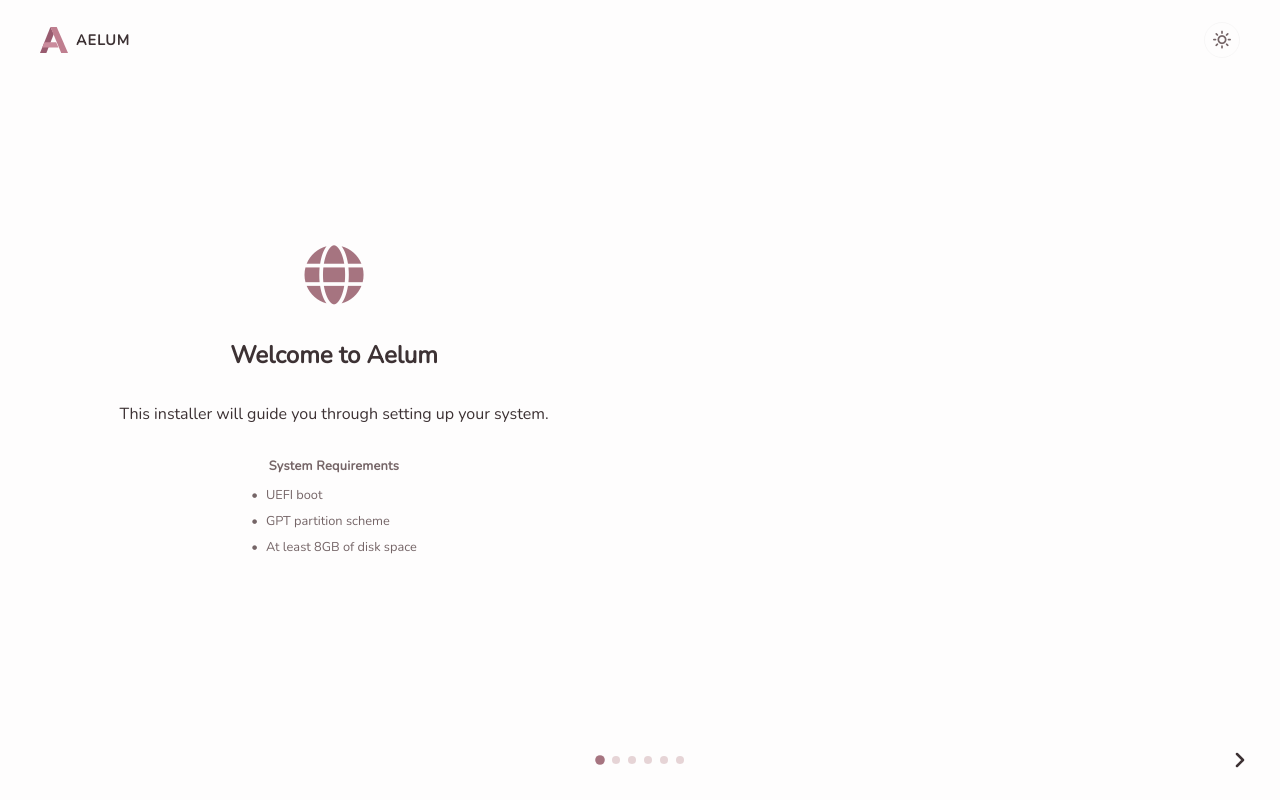
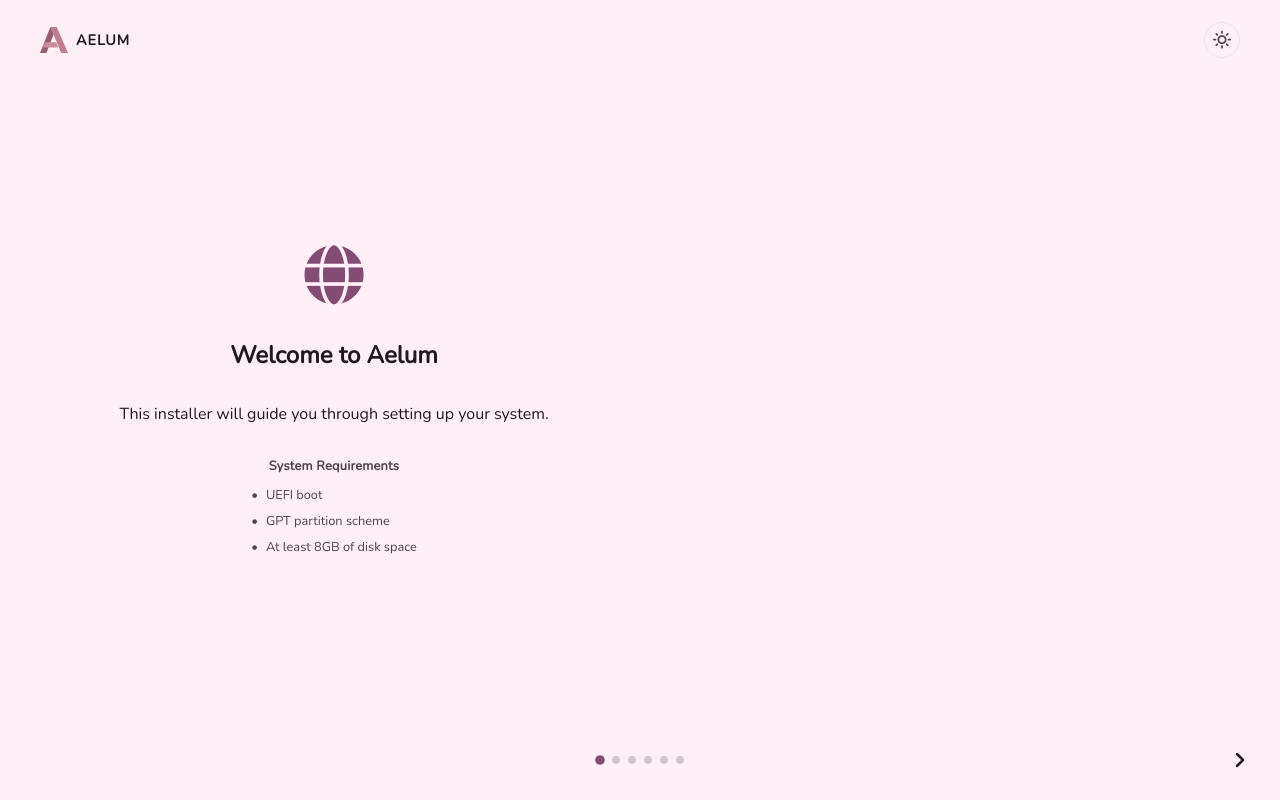
Before and after one commit to aelum-dev/installer, a Svelte app in the folder frontend/: page / in a window 1280 px wide. Built offline with nearby package versions, Linux system fonts and the light colour scheme.

Commit message:
style: adopt DMS light/dark color schemes

```diff
--- a/frontend/src/style.css
+++ b/frontend/src/style.css
@@ -1,120 +1,121 @@
-/* Material 3 color roles mapped to the Aelum mauve/pink palette.
-   The role structure is Material 3 (primary/container, surface containers,
-   outline, error, …); the actual tones are the original Aelum installer palette
-   and the logo's mauve/pink family, not a different generated seed color. */
+/* Material 3 color roles taken from the live DankMaterialShell (DMS) scheme.
+   Light mode uses the exported DMS light palette, dark mode the exported DMS
+   dark palette, so the installer matches the desktop exactly. The semantic
+   aliases below are derived from those roles with color-mix, which keeps both
+   schemes in sync and avoids hard-coded tones drifting from the export. */
 :root {
     color-scheme: light;
 
-    /* ── M3 color roles — light ── */
-    --md-sys-color-primary: #a67480;
+    /* ── M3 color roles — DMS light ── */
+    --md-sys-color-primary: #834c74;
     --md-sys-color-on-primary: #ffffff;
-    --md-sys-color-primary-container: #f2d5da;
-    --md-sys-color-on-primary-container: #3d2430;
-    --md-sys-color-primary-fixed: #f2d5da;
-    --md-sys-color-primary-fixed-dim: #d9aab5;
-    --md-sys-color-on-primary-fixed: #3d2430;
-    --md-sys-color-on-primary-fixed-variant: #6b4450;
+    --md-sys-color-primary-container: #ffd7f0;
+    --md-sys-color-on-primary-container: #35082e;
+    --md-sys-color-primary-fixed: #ffd7f0;
+    --md-sys-color-primary-fixed-dim: #f6b2e0;
+    --md-sys-color-on-primary-fixed: #35082e;
+    --md-sys-color-on-primary-fixed-variant: #68355c;
 
-    --md-sys-color-secondary: #8e7579;
+    --md-sys-color-secondary: #6f5767;
     --md-sys-color-on-secondary: #ffffff;
-    --md-sys-color-secondary-container: #e8d0d4;
-    --md-sys-color-on-secondary-container: #3d2a2e;
-    --md-sys-color-secondary-fixed: #e8d0d4;
-    --md-sys-color-secondary-fixed-dim: #cbb0b5;
-    --md-sys-color-on-secondary-fixed: #3d2a2e;
-    --md-sys-color-on-secondary-fixed-variant: #5c4348;
+    --md-sys-color-secondary-container: #f9daec;
+    --md-sys-color-on-secondary-container: #281623;
+    --md-sys-color-secondary-fixed: #f9daec;
+    --md-sys-color-secondary-fixed-dim: #dcbed0;
+    --md-sys-color-on-secondary-fixed: #281623;
+    --md-sys-color-on-secondary-fixed-variant: #56404f;
 
-    --md-sys-color-tertiary: #a08864;
+    --md-sys-color-tertiary: #815341;
     --md-sys-color-on-tertiary: #ffffff;
-    --md-sys-color-tertiary-container: #ecdcc2;
-    --md-sys-color-on-tertiary-container: #3f2f1c;
-    --md-sys-color-tertiary-fixed: #ecdcc2;
-    --md-sys-color-tertiary-fixed-dim: #d1b991;
-    --md-sys-color-on-tertiary-fixed: #3f2f1c;
-    --md-sys-color-on-tertiary-fixed-variant: #665033;
+    --md-sys-color-tertiary-container: #ffdbce;
+    --md-sys-color-on-tertiary-container: #321205;
+    --md-sys-color-tertiary-fixed: #ffdbce;
+    --md-sys-color-tertiary-fixed-dim: #f5b9a2;
+    --md-sys-color-on-tertiary-fixed: #321205;
+    --md-sys-color-on-tertiary-fixed-variant: #663c2b;
 
-    --md-sys-color-error: #c45858;
+    --md-sys-color-error: #ba1a1a;
     --md-sys-color-on-error: #ffffff;
-    --md-sys-color-error-container: #f4d2ce;
-    --md-sys-color-on-error-container: #4a0f0f;
+    --md-sys-color-error-container: #ffdad6;
+    --md-sys-color-on-error-container: #410002;
 
-    --md-sys-color-surface: #faf7f6;
-    --md-sys-color-on-surface: #3d3234;
-    --md-sys-color-surface-variant: #efe1e2;
-    --md-sys-color-on-surface-variant: #756567;
-    --md-sys-color-surface-dim: #e6dcdc;
-    --md-sys-color-surface-bright: #faf7f6;
+    --md-sys-color-surface: #fff7f9;
+    --md-sys-color-on-surface: #201a1e;
+    --md-sys-color-surface-variant: #efdee6;
+    --md-sys-color-on-surface-variant: #4f444a;
+    --md-sys-color-surface-dim: #e4d7dc;
+    --md-sys-color-surface-bright: #fff7f9;
     --md-sys-color-surface-container-lowest: #ffffff;
-    --md-sys-color-surface-container-low: #fefdfd;
-    --md-sys-color-surface-container: #faf7f6;
-    --md-sys-color-surface-container-high: #f5f0f0;
-    --md-sys-color-surface-container-highest: #efe8e9;
+    --md-sys-color-surface-container-low: #fef0f6;
+    --md-sys-color-surface-container: #fff7f9;
+    --md-sys-color-surface-container-high: #f8eaf0;
+    --md-sys-color-surface-container-highest: #f2e5ea;
 
-    --md-sys-color-outline: #9e8e90;
-    --md-sys-color-outline-variant: #e6d4d6;
+    --md-sys-color-outline: #81737b;
+    --md-sys-color-outline-variant: #d2c2ca;
     --md-sys-color-shadow: #000000;
     --md-sys-color-scrim: #000000;
-    --md-sys-color-inverse-surface: #3d3234;
-    --md-sys-color-inverse-on-surface: #faf7f6;
-    --md-sys-color-inverse-primary: #f2d5da;
-    --md-sys-color-surface-tint: #a67480;
-    --md-sys-color-background: #faf7f6;
-    --md-sys-color-on-background: #3d3234;
+    --md-sys-color-inverse-surface: #362e33;
+    --md-sys-color-inverse-on-surface: #fbedf3;
+    --md-sys-color-inverse-primary: #f6b2e0;
+    --md-sys-color-surface-tint: #834c74;
+    --md-sys-color-background: #fff7f9;
+    --md-sys-color-on-background: #201a1e;
 
     /* ── Semantic aliases used by the wizard components ── */
     --color-surface: var(--md-sys-color-surface);
     --color-bg: var(--md-sys-color-surface);
     --color-bg-white: var(--md-sys-color-surface-container-lowest);
     --color-bg-light: var(--md-sys-color-surface-container-low);
-    --color-bg-hover: #8e666600;
-    --color-bg-neutral-hover: #f5f5f5;
+    --color-bg-hover: transparent;
+    --color-bg-neutral-hover: var(--md-sys-color-surface-container-high);
 
     --color-text: var(--md-sys-color-on-surface);
     --color-text-muted: var(--md-sys-color-on-surface-variant);
-    --color-text-light: #d4c0c2;
+    --color-text-light: var(--md-sys-color-outline);
 
     --color-primary: var(--md-sys-color-primary);
     --color-primary-hover: color-mix(in srgb, var(--md-sys-color-primary) 86%, var(--md-sys-color-shadow));
     --color-on-primary: var(--md-sys-color-on-primary);
-    --color-primary-light: rgba(166, 116, 128, 0.08);
-    --color-primary-lighter: rgba(166, 116, 128, 0.02);
-    --color-primary-shadow: rgba(166, 116, 128, 0.30);
+    --color-primary-light: color-mix(in srgb, var(--md-sys-color-primary) 8%, transparent);
+    --color-primary-lighter: color-mix(in srgb, var(--md-sys-color-primary) 3%, transparent);
+    --color-primary-shadow: color-mix(in srgb, var(--md-sys-color-primary) 30%, transparent);
     --color-progress: var(--md-sys-color-primary);
 
     --color-secondary: var(--md-sys-color-secondary);
-    --color-secondary-hover: #e8d0d4;
+    --color-secondary-hover: color-mix(in srgb, var(--md-sys-color-secondary) 86%, var(--md-sys-color-shadow));
     --color-tertiary: var(--md-sys-color-tertiary);
-    --color-tertiary-hover: #d8e6cc;
+    --color-tertiary-hover: color-mix(in srgb, var(--md-sys-color-tertiary) 86%, var(--md-sys-color-shadow));
 
     --color-focus: var(--md-sys-color-primary);
-    --color-focus-strong: #8e5a66;
+    --color-focus-strong: color-mix(in srgb, var(--md-sys-color-primary) 78%, var(--md-sys-color-on-surface));
 
     --color-danger: var(--md-sys-color-error);
     --color-danger-hover: var(--md-sys-color-error-container);
-    --color-danger-shadow: rgba(196, 88, 88, 0.28);
-    --color-danger-bg: rgba(196, 88, 88, 0.09);
+    --color-danger-shadow: color-mix(in srgb, var(--md-sys-color-error) 28%, transparent);
+    --color-danger-bg: color-mix(in srgb, var(--md-sys-color-error) 9%, transparent);
     --color-danger-text: var(--md-sys-color-on-error);
-    --color-danger-focus: rgba(196, 88, 88, 0.30);
-    --color-danger-error-bg: rgba(196, 88, 88, 0.07);
-    --color-danger-error-hover: rgba(196, 88, 88, 0.11);
+    --color-danger-focus: color-mix(in srgb, var(--md-sys-color-error) 30%, transparent);
+    --color-danger-error-bg: color-mix(in srgb, var(--md-sys-color-error) 7%, transparent);
+    --color-danger-error-hover: color-mix(in srgb, var(--md-sys-color-error) 11%, transparent);
 
     --color-warning: var(--md-sys-color-tertiary);
-    --color-warning-light: rgba(220, 195, 160, 0.10);
-    --color-warning-bg: rgba(220, 195, 160, 0.08);
+    --color-warning-light: color-mix(in srgb, var(--md-sys-color-tertiary) 10%, transparent);
+    --color-warning-bg: color-mix(in srgb, var(--md-sys-color-tertiary) 8%, transparent);
     --color-warning-text: var(--md-sys-color-tertiary);
 
-    --color-info-bg: rgba(220, 195, 160, 0.10);
-    --color-mauve-light: rgba(220, 195, 160, 0.10);
+    --color-info-bg: color-mix(in srgb, var(--md-sys-color-tertiary) 10%, transparent);
+    --color-mauve-light: color-mix(in srgb, var(--md-sys-color-primary) 10%, transparent);
 
     --color-border: var(--md-sys-color-outline);
     --color-border-light: var(--md-sys-color-outline-variant);
     --color-border-dark: var(--md-sys-color-on-surface-variant);
-    --color-border-subtle: rgba(0, 0, 0, 0.03);
+    --color-border-subtle: color-mix(in srgb, var(--md-sys-color-on-surface) 6%, transparent);
 
     --color-overlay: rgba(0, 0, 0, 0.55);
     --color-overlay-shadow: rgba(0, 0, 0, 0.25);
-    --color-white-glow: rgba(255, 247, 246, 0.12);
-    --color-white-glow-strong: rgba(255, 247, 246, 0.20);
+    --color-white-glow: color-mix(in srgb, var(--md-sys-color-on-surface) 8%, transparent);
+    --color-white-glow-strong: color-mix(in srgb, var(--md-sys-color-on-primary) 45%, transparent);
 
     /* ═══ Typography ═══ */
 
@@ -163,9 +164,9 @@
     --radius-pill: 999px;
 
     /* ═══ Shadows ═══ */
-    --shadow-sm: 0 2px 6px rgba(61, 50, 52, 0.06);
-    --shadow-md: 0 4px 12px rgba(61, 50, 52, 0.10);
-    --shadow-primary: 0 4px 12px rgba(166, 116, 128, 0.28);
+    --shadow-sm: 0 2px 6px color-mix(in srgb, var(--md-sys-color-on-surface) 6%, transparent);
+    --shadow-md: 0 4px 12px color-mix(in srgb, var(--md-sys-color-on-surface) 10%, transparent);
+    --shadow-primary: 0 4px 12px color-mix(in srgb, var(--md-sys-color-primary) 28%, transparent);
 
     /* Mono font for code elements */
     --font-mono: "JetBrains Mono", "Fira Code", "Cascadia Code", "Consolas", monospace;
@@ -181,130 +182,128 @@
     --theme-ease: cubic-bezier(0.4, 0, 0.2, 1);
 }
 
-/* Material 3 color scheme — dark.
-   Same M3 roles as the light scheme, with the dark surface family. Elevated
-   cards use surface-container-high so they sit above the surface; the header
-   and hover surfaces use the container-low/high steps. */
-/* Material 3 color roles mapped to the Aelum mauve/pink palette — dark. */
+/* Material 3 color roles — DMS dark scheme.
+   Near-black surfaces with a lavender primary, matching the DMS dark export.
+   Elevated cards use surface-container-high so they sit above the surface; the
+   header and hover surfaces use the container-low/high steps. */
 [data-theme="dark"] {
     color-scheme: dark;
 
-    /* ── M3 color roles — dark ── */
-    --md-sys-color-primary: #cfa3ae;
-    --md-sys-color-on-primary: #211a1e;
-    --md-sys-color-primary-container: #5a3a43;
-    --md-sys-color-on-primary-container: #ffd9e1;
-    --md-sys-color-primary-fixed: #f2d5da;
-    --md-sys-color-primary-fixed-dim: #cfa3ae;
-    --md-sys-color-on-primary-fixed: #3d2430;
-    --md-sys-color-on-primary-fixed-variant: #6b4450;
+    /* ── M3 color roles — DMS dark ── */
+    --md-sys-color-primary: #cfbdfe;
+    --md-sys-color-on-primary: #36275d;
+    --md-sys-color-primary-container: #4d3d75;
+    --md-sys-color-on-primary-container: #e9ddff;
+    --md-sys-color-primary-fixed: #e9ddff;
+    --md-sys-color-primary-fixed-dim: #cfbdfe;
+    --md-sys-color-on-primary-fixed: #201047;
+    --md-sys-color-on-primary-fixed-variant: #4d3d75;
 
-    --md-sys-color-secondary: #b48ea4;
-    --md-sys-color-on-secondary: #2a1b24;
-    --md-sys-color-secondary-container: #5a3f4b;
-    --md-sys-color-on-secondary-container: #f0dbe6;
-    --md-sys-color-secondary-fixed: #e8d0d4;
-    --md-sys-color-secondary-fixed-dim: #b48ea4;
-    --md-sys-color-on-secondary-fixed: #3d2a2e;
-    --md-sys-color-on-secondary-fixed-variant: #5c4348;
+    --md-sys-color-secondary: #cbc2db;
+    --md-sys-color-on-secondary: #332d41;
+    --md-sys-color-secondary-container: #4a4458;
+    --md-sys-color-on-secondary-container: #e8def8;
+    --md-sys-color-secondary-fixed: #e8def8;
+    --md-sys-color-secondary-fixed-dim: #cbc2db;
+    --md-sys-color-on-secondary-fixed: #1e192b;
+    --md-sys-color-on-secondary-fixed-variant: #4a4458;
 
-    --md-sys-color-tertiary: #c3ab82;
-    --md-sys-color-on-tertiary: #302611;
-    --md-sys-color-tertiary-container: #5a4a33;
-    --md-sys-color-on-tertiary-container: #f5e5c5;
-    --md-sys-color-tertiary-fixed: #ecdcc2;
-    --md-sys-color-tertiary-fixed-dim: #c3ab82;
-    --md-sys-color-on-tertiary-fixed: #3f2f1c;
-    --md-sys-color-on-tertiary-fixed-variant: #665033;
+    --md-sys-color-tertiary: #efb8c8;
+    --md-sys-color-on-tertiary: #4a2532;
+    --md-sys-color-tertiary-container: #633b48;
+    --md-sys-color-on-tertiary-container: #ffd9e3;
+    --md-sys-color-tertiary-fixed: #ffd9e3;
+    --md-sys-color-tertiary-fixed-dim: #efb8c8;
+    --md-sys-color-on-tertiary-fixed: #31101d;
+    --md-sys-color-on-tertiary-fixed-variant: #633b48;
 
-    --md-sys-color-error: #e08585;
-    --md-sys-color-on-error: #1a1514;
-    --md-sys-color-error-container: #8a4a4a;
+    --md-sys-color-error: #ffb4ab;
+    --md-sys-color-on-error: #690005;
+    --md-sys-color-error-container: #93000a;
     --md-sys-color-on-error-container: #ffdad6;
 
-    /* The live wallpaper (bg-dark.png) is #332e32; keep these in sync. */
-    --md-sys-color-surface: #332e32;
-    --md-sys-color-on-surface: #ece6ea;
-    --md-sys-color-surface-variant: #5b525a;
-    --md-sys-color-on-surface-variant: #cbc3c9;
-    --md-sys-color-surface-dim: #2d292d;
-    --md-sys-color-surface-bright: #4d444a;
-    --md-sys-color-surface-container-lowest: #3d363c;
-    --md-sys-color-surface-container-low: #453d43;
-    --md-sys-color-surface-container: #3d363c;
-    --md-sys-color-surface-container-high: #4d444a;
-    --md-sys-color-surface-container-highest: #574e55;
+    --md-sys-color-surface: #141218;
+    --md-sys-color-on-surface: #e6e0e9;
+    --md-sys-color-surface-variant: #49454e;
+    --md-sys-color-on-surface-variant: #cac4cf;
+    --md-sys-color-surface-dim: #141218;
+    --md-sys-color-surface-bright: #3b383e;
+    --md-sys-color-surface-container-lowest: #0f0d13;
+    --md-sys-color-surface-container-low: #1d1b20;
+    --md-sys-color-surface-container: #141218;
+    --md-sys-color-surface-container-high: #211f24;
+    --md-sys-color-surface-container-highest: #2b292f;
 
-    --md-sys-color-outline: #a49aa2;
-    --md-sys-color-outline-variant: #5b525a;
+    --md-sys-color-outline: #948f99;
+    --md-sys-color-outline-variant: #49454e;
     --md-sys-color-shadow: #000000;
     --md-sys-color-scrim: #000000;
-    --md-sys-color-inverse-surface: #ece6ea;
-    --md-sys-color-inverse-on-surface: #453d43;
-    --md-sys-color-inverse-primary: #a67480;
-    --md-sys-color-surface-tint: #cfa3ae;
-    --md-sys-color-background: #332e32;
-    --md-sys-color-on-background: #ece6ea;
+    --md-sys-color-inverse-surface: #e6e0e9;
+    --md-sys-color-inverse-on-surface: #322f35;
+    --md-sys-color-inverse-primary: #65558f;
+    --md-sys-color-surface-tint: #cfbdfe;
+    --md-sys-color-background: #141218;
+    --md-sys-color-on-background: #e6e0e9;
 
-    /* ── Semantic aliases (Aelum mauve/pink dark palette) ── */
-    --color-surface: #574e55;
-    --color-bg: #332e32;
-    --color-bg-white: #4d444a;
-    --color-bg-light: #453d43;
-    --color-bg-hover: rgba(255, 255, 255, 0.08);
-    --color-bg-neutral-hover: #574e55;
+    /* ── Semantic aliases (DMS dark palette) ── */
+    --color-surface: var(--md-sys-color-surface-container-high);
+    --color-bg: var(--md-sys-color-surface);
+    --color-bg-white: var(--md-sys-color-surface-container-low);
+    --color-bg-light: var(--md-sys-color-surface-container-low);
+    --color-bg-hover: color-mix(in srgb, var(--md-sys-color-on-surface) 8%, transparent);
+    --color-bg-neutral-hover: var(--md-sys-color-surface-container-highest);
 
-    --color-text: #ece6ea;
-    --color-text-muted: #cbc3c9;
-    --color-text-light: #aaa2a8;
+    --color-text: var(--md-sys-color-on-surface);
+    --color-text-muted: var(--md-sys-color-on-surface-variant);
+    --color-text-light: var(--md-sys-color-outline);
 
-    --color-primary: #cfa3ae;
+    --color-primary: var(--md-sys-color-primary);
     --color-primary-hover: color-mix(in srgb, var(--md-sys-color-primary) 86%, var(--md-sys-color-shadow));
-    --color-on-primary: #211a1e;
-    --color-primary-light: rgba(207, 163, 174, 0.16);
-    --color-primary-lighter: rgba(207, 163, 174, 0.08);
-    --color-primary-shadow: rgba(207, 163, 174, 0.25);
-    --color-progress: #cfa3ae;
+    --color-on-primary: var(--md-sys-color-on-primary);
+    --color-primary-light: color-mix(in srgb, var(--md-sys-color-primary) 16%, transparent);
+    --color-primary-lighter: color-mix(in srgb, var(--md-sys-color-primary) 8%, transparent);
+    --color-primary-shadow: color-mix(in srgb, var(--md-sys-color-primary) 25%, transparent);
+    --color-progress: var(--md-sys-color-primary);
 
-    --color-secondary: #b48ea4;
-    --color-secondary-hover: #9c748c;
-    --color-tertiary: #c3ab82;
-    --color-tertiary-hover: #a8936f;
+    --color-secondary: var(--md-sys-color-secondary);
+    --color-secondary-hover: color-mix(in srgb, var(--md-sys-color-secondary) 86%, var(--md-sys-color-shadow));
+    --color-tertiary: var(--md-sys-color-tertiary);
+    --color-tertiary-hover: color-mix(in srgb, var(--md-sys-color-tertiary) 86%, var(--md-sys-color-shadow));
 
-    --color-focus: #cfa3ae;
-    --color-focus-strong: #e0b7bf;
+    --color-focus: var(--md-sys-color-primary);
+    --color-focus-strong: color-mix(in srgb, var(--md-sys-color-primary) 78%, var(--md-sys-color-on-surface));
 
-    --color-danger: #e08585;
-    --color-danger-hover: #8a4a4a;
-    --color-danger-shadow: rgba(224, 133, 133, 0.25);
-    --color-danger-bg: rgba(224, 133, 133, 0.16);
-    --color-danger-text: #1a1514;
-    --color-danger-focus: rgba(224, 133, 133, 0.30);
-    --color-danger-error-bg: rgba(224, 133, 133, 0.10);
-    --color-danger-error-hover: rgba(224, 133, 133, 0.16);
+    --color-danger: var(--md-sys-color-error);
+    --color-danger-hover: var(--md-sys-color-error-container);
+    --color-danger-shadow: color-mix(in srgb, var(--md-sys-color-error) 25%, transparent);
+    --color-danger-bg: color-mix(in srgb, var(--md-sys-color-error) 16%, transparent);
+    --color-danger-text: var(--md-sys-color-on-error);
+    --color-danger-focus: color-mix(in srgb, var(--md-sys-color-error) 30%, transparent);
+    --color-danger-error-bg: color-mix(in srgb, var(--md-sys-color-error) 10%, transparent);
+    --color-danger-error-hover: color-mix(in srgb, var(--md-sys-color-error) 16%, transparent);
 
-    --color-warning: #c3ab82;
-    --color-warning-light: rgba(195, 171, 130, 0.12);
-    --color-warning-bg: rgba(195, 171, 130, 0.10);
-    --color-warning-text: #c3ab82;
+    --color-warning: var(--md-sys-color-tertiary);
+    --color-warning-light: color-mix(in srgb, var(--md-sys-color-tertiary) 12%, transparent);
+    --color-warning-bg: color-mix(in srgb, var(--md-sys-color-tertiary) 10%, transparent);
+    --color-warning-text: var(--md-sys-color-tertiary);
 
-    --color-info-bg: rgba(195, 171, 130, 0.12);
-    --color-mauve-light: rgba(195, 171, 130, 0.12);
+    --color-info-bg: color-mix(in srgb, var(--md-sys-color-tertiary) 12%, transparent);
+    --color-mauve-light: color-mix(in srgb, var(--md-sys-color-primary) 12%, transparent);
 
-    --color-border: #a49aa2;
-    --color-border-light: #5b525a;
-    --color-border-dark: #d6cfd4;
-    --color-border-subtle: rgba(255, 255, 255, 0.08);
+    --color-border: var(--md-sys-color-outline);
+    --color-border-light: var(--md-sys-color-outline-variant);
+    --color-border-dark: var(--md-sys-color-on-surface-variant);
+    --color-border-subtle: color-mix(in srgb, var(--md-sys-color-on-surface) 8%, transparent);
 
     --color-overlay: rgba(0, 0, 0, 0.60);
     --color-overlay-shadow: rgba(0, 0, 0, 0.40);
-    --color-white-glow: rgba(255, 247, 246, 0.10);
-    --color-white-glow-strong: rgba(255, 247, 246, 0.18);
+    --color-white-glow: color-mix(in srgb, var(--md-sys-color-on-surface) 8%, transparent);
+    --color-white-glow-strong: color-mix(in srgb, var(--md-sys-color-on-primary) 55%, transparent);
 
     /* ═══ Shadows ═══ */
     --shadow-sm: 0 2px 6px rgba(0, 0, 0, 0.30);
     --shadow-md: 0 4px 12px rgba(0, 0, 0, 0.35);
-    --shadow-primary: 0 4px 12px rgba(207, 163, 174, 0.20);
+    --shadow-primary: 0 4px 12px color-mix(in srgb, var(--md-sys-color-primary) 20%, transparent);
 }
 
 
```
